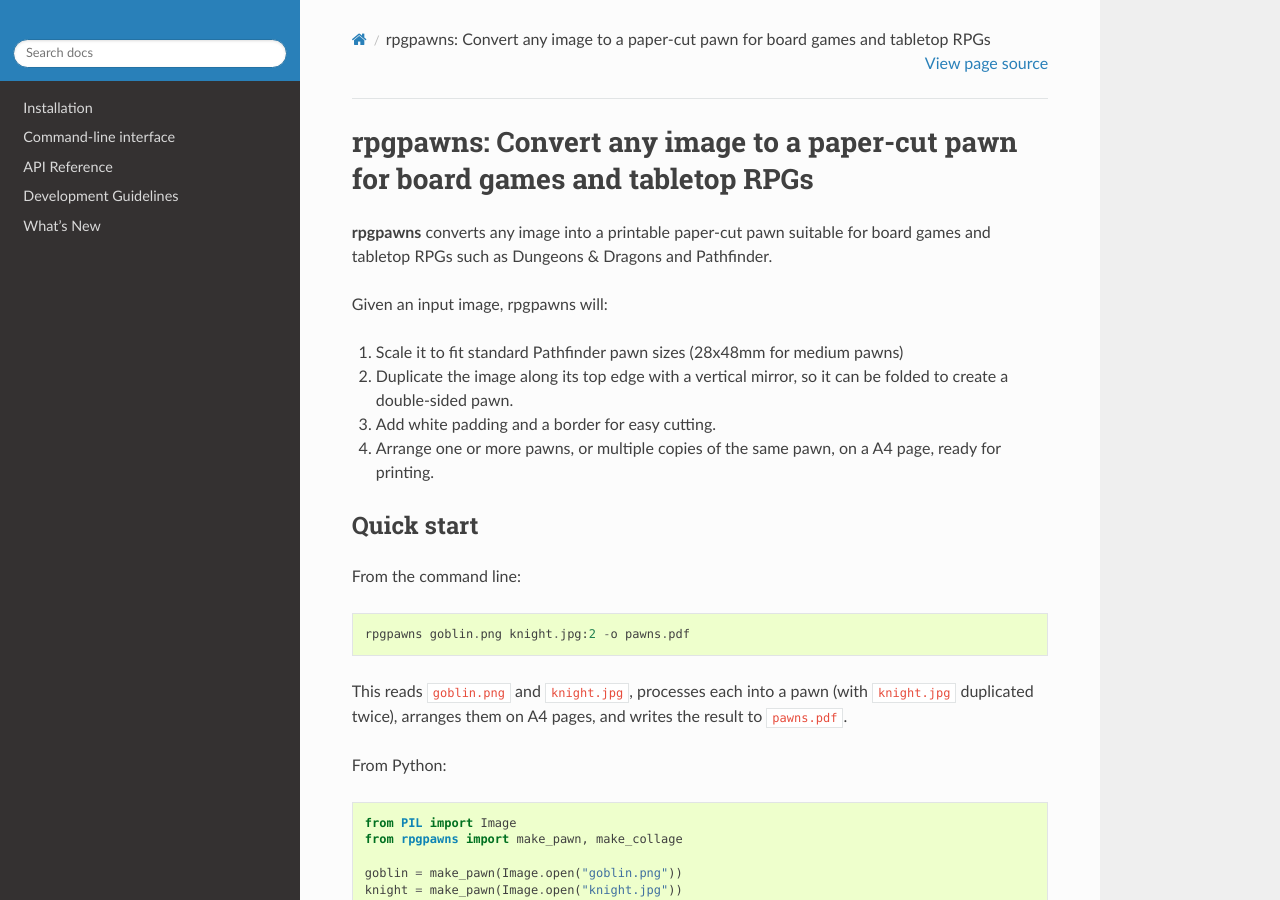
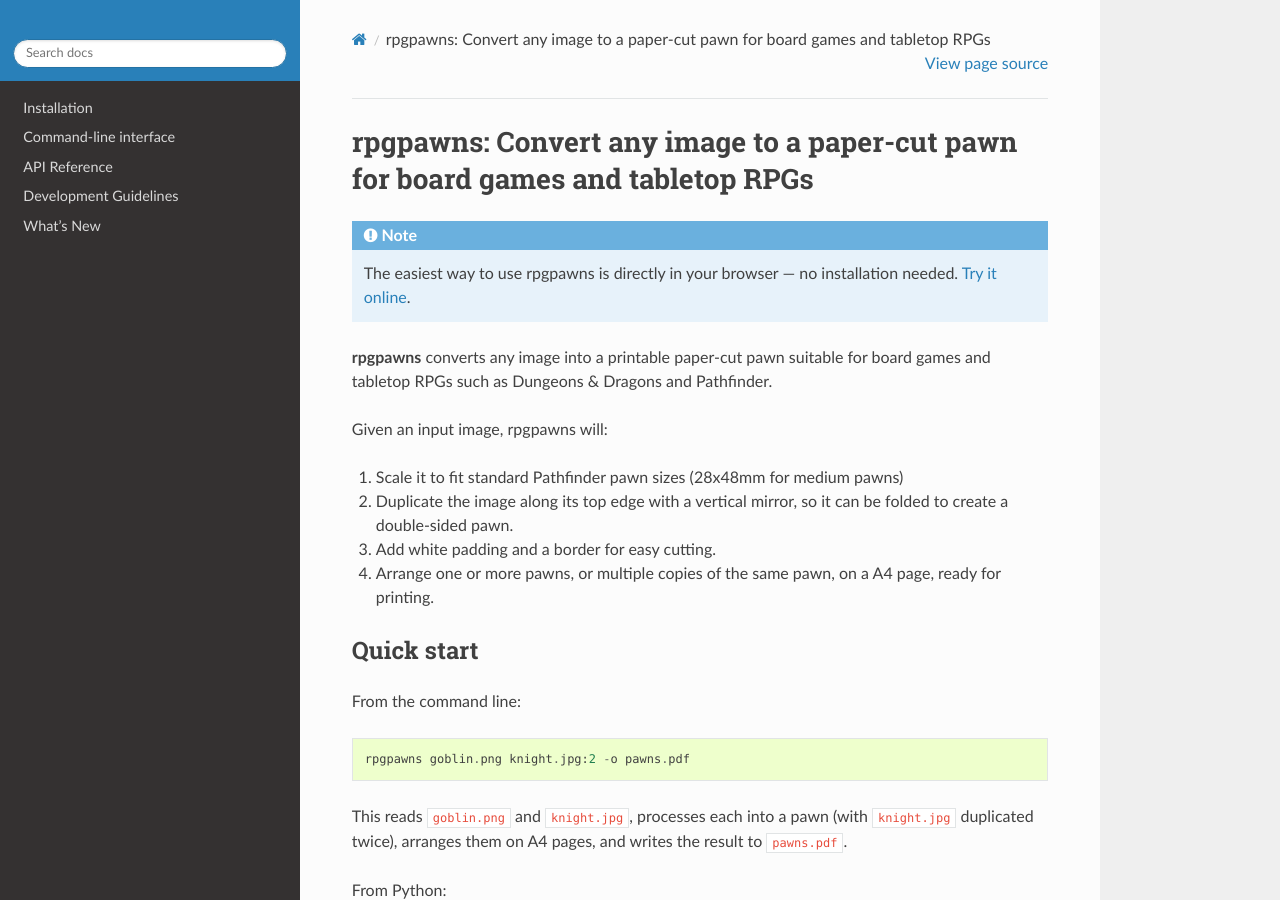
Before and after one commit to crusaderky/rpgpawns, a Sphinx documentation site: the page built from doc/index.rst, in a window 1280 px wide and 900 px high. Built offline with Sphinx 7.4.7 and the Read the Docs theme 3.1.0, drawn with Linux system fonts in a browser that asks for light colours; the version number could not be read and is left out.

Commit message:
gh pages

```diff
--- a/doc/conf.py
+++ b/doc/conf.py
@@ -116,7 +116,12 @@
 # Theme options are theme-specific and customize the look and feel of a theme
 # further.  For a list of options available for each theme, see the
 # documentation.
-html_theme_options = {"logo_only": True}
+html_theme_options = {
+    "logo_only": True,
+    "extra_nav_links": {
+        "Try Online": "https://crusaderky.github.io/rpgpawns/",
+    },
+}
 
 # Add any paths that contain custom themes here, relative to this directory.
 # html_theme_path = []
--- a/doc/index.rst
+++ b/doc/index.rst
@@ -1,5 +1,10 @@
 rpgpawns: Convert any image to a paper-cut pawn for board games and tabletop RPGs
 =================================================================================
+
+.. note::
+
+   The easiest way to use rpgpawns is directly in your browser — no installation
+   needed. `Try it online <https://crusaderky.github.io/rpgpawns/>`_.
 
 **rpgpawns** converts any image into a printable paper-cut pawn suitable for
 board games and tabletop RPGs such as Dungeons & Dragons and Pathfinder.
--- a/doc/installing.rst
+++ b/doc/installing.rst
@@ -1,5 +1,10 @@
 Installation
 ============
+
+.. note::
+
+   The easiest way to run rpgpawns is directly in your browser — no installation
+   needed. `Try it online <https://crusaderky.github.io/rpgpawns/>`_.
 
 Required dependencies
 ---------------------
```
Also changed, not shown: 2 other files.
